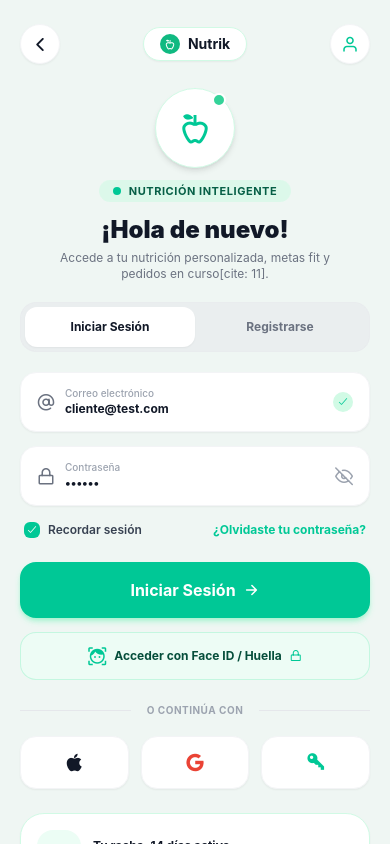
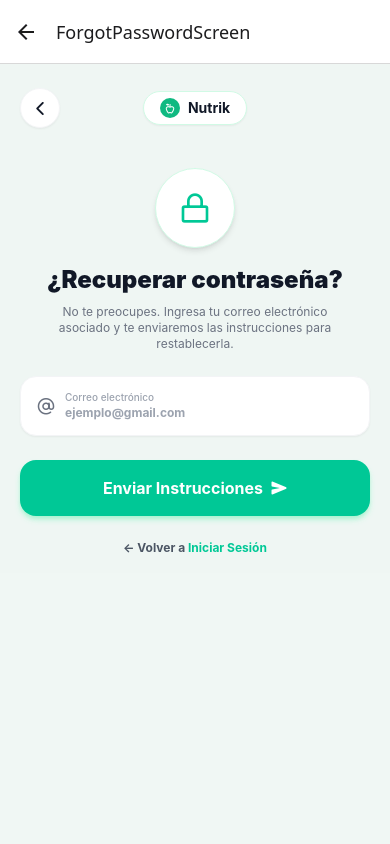
Before and after one commit to Yilmer-00/MiAppPortada, a React Native app: screen /ForgotPasswordScreen in a window 390 px wide. Built offline with nearby package versions, Linux system fonts and the light colour scheme.

Commit message:
se entrega actualizacion de Inicio y registro

```diff
--- a/src/Navigation/AuthNavigator.jsx
+++ b/src/Navigation/AuthNavigator.jsx
@@ -3,7 +3,7 @@
 
 import LoginScreen from "../screens/auth/LoadingScreen";
 import RegisterScreen from "../screens/auth/RegisterScreen";
-
+import ForgotPasswordScreen from '../screens/auth/ForgotPasswordScreen';
 const Stack = createNativeStackNavigator();
 
 const AuthNavigator = () => {
@@ -26,6 +26,7 @@
                     title: "Crear cuenta",
                 }}
             />
+            <Stack.Screen name="ForgotPasswordScreen" component={ForgotPasswordScreen} />
 
         </Stack.Navigator>
     );
--- a/src/context/AuthContext.jsx
+++ b/src/context/AuthContext.jsx
@@ -10,7 +10,7 @@
 
         // USUARIO CLIENTE DE PRUEBA
         if (
-            email === "cliente@test.com" &&
+            email === "cliente@gmail.com" &&
             password === "123456"
         ) {
             setUser({
@@ -27,7 +27,7 @@
 
         // USUARIO VENDEDOR DE PRUEBA
         if (
-            email === "vendedor@test.com" &&
+            email === "vendedor@gmail.com" &&
             password === "123456"
         ) {
             setUser({
--- a/src/screens/auth/ForgotPasswordScreen.jsx
+++ b/src/screens/auth/ForgotPasswordScreen.jsx
@@ -0,0 +1,142 @@
+import React, { useState } from 'react';
+import {
+    View,
+    Text,
+    TextInput,
+    ScrollView,
+    TouchableOpacity,
+    Alert,
+    Modal
+} from 'react-native';
+import { Ionicons, Feather, MaterialCommunityIcons } from '@expo/vector-icons';
+
+export default function ForgotPasswordScreen({ navigation }) {
+    const [email, setEmail] = useState('');
+    const [modalVisible, setModalVisible] = useState(false); // Estado para la ventana emergente
+
+    const handleResetPassword = () => {
+        if (!email) {
+            Alert.alert('Atención', 'Por favor ingresa tu correo electrónico.');
+            return;
+        }
+
+        // Aquí iría tu lógica de envío (API)
+        // Mostramos la ventana emergente
+        setModalVisible(true);
+    };
+
+    return (
+        <ScrollView className="flex-1 bg-gradient-to-b bg-emerald-50/40 px-5 pt-6" showsVerticalScrollIndicator={false}>
+
+            {/* 1. CABECERA SUPERIOR */}
+            <View className="flex-row justify-between items-center mb-6">
+                <TouchableOpacity
+                    onPress={() => navigation.goBack()}
+                    className="w-10 h-10 bg-white rounded-full items-center justify-center shadow-sm border border-gray-100"
+                >
+                    <Ionicons name="chevron-back" size={20} color="#111827" />
+                </TouchableOpacity>
+
+                <View className="flex-row items-center bg-white px-4 py-1.5 rounded-full shadow-sm border border-emerald-100">
+                    <View className="w-5 h-5 bg-emerald-500 rounded-full items-center justify-center mr-2">
+                        <MaterialCommunityIcons name="food-apple-outline" size={12} color="white" />
+                    </View>
+                    <Text className="text-sm font-bold text-gray-900">Nutrik</Text>
+                </View>
+
+                <View className="w-10 h-10" />
+            </View>
+
+            {/* 2. ICONO CENTRAL Y TEXTOS */}
+            <View className="items-center mb-6 mt-4">
+                <View className="w-20 h-20 bg-white rounded-full items-center justify-center shadow-md border border-emerald-100 mb-4">
+                    <Feather name="lock" size={32} color="#00C896" />
+                </View>
+
+                <Text className="text-2xl font-black text-gray-900 text-center mb-2">¿Recuperar contraseña?</Text>
+                <Text className="text-xs text-gray-500 text-center px-6 leading-4">
+                    No te preocupes. Ingresa tu correo electrónico asociado y te enviaremos las instrucciones para restablecerla.
+                </Text>
+            </View>
+
+            {/* 3. CAMPO DE CORREO */}
+            <View className="space-y-3.5 mb-6">
+                <View className="bg-white rounded-2xl px-4 py-3.5 shadow-sm border border-gray-100 flex-row items-center justify-between">
+                    <View className="flex-row items-center flex-1">
+                        <Feather name="at-sign" size={18} color="#6B7280" style={{ marginRight: 10 }} />
+                        <View className="flex-1">
+                            <Text className="text-[10px] text-gray-400 font-medium">Correo electrónico</Text>
+                            <TextInput
+                                className="text-xs font-bold text-gray-900 mt-0.5 p-0"
+                                placeholder="ejemplo@gmail.com"
+                                placeholderTextColor="#9CA3AF"
+                                value={email}
+                                onChangeText={setEmail}
+                                keyboardType="email-address"
+                                autoCapitalize="none"
+                            />
+                        </View>
+                    </View>
+                </View>
+            </View>
+
+            {/* 4. BOTÓN DE ENVIAR */}
+            <TouchableOpacity
+                onPress={handleResetPassword}
+                className="bg-[#00C896] rounded-2xl py-4 flex-row justify-center items-center shadow-md shadow-emerald-200 mb-4"
+            >
+                <Text className="text-white font-bold text-base mr-2">Enviar Instrucciones</Text>
+                <Ionicons name="send" size={16} color="white" />
+            </TouchableOpacity>
+
+            {/* 5. VOLVER AL LOGIN */}
+            <TouchableOpacity
+                onPress={() => navigation.goBack()}
+                className="items-center py-2 mb-10"
+            >
+                <Text className="text-xs font-bold text-gray-600">
+                    ← Volver a <Text className="text-[#00C896]">Iniciar Sesión</Text>
+                </Text>
+            </TouchableOpacity>
+
+            {/* ==========================================================
+            VENTANA EMERGENTE (MODAL) DE ÉXITO
+          ========================================================== */}
+            <Modal
+                animationType="fade"
+                transparent={true}
+                visible={modalVisible}
+                onRequestClose={() => setModalVisible(false)}
+            >
+                <View className="flex-1 bg-black/50 justify-center items-center px-6">
+                    <View className="bg-white w-full rounded-3xl p-6 items-center shadow-xl border border-emerald-100">
+
+                        {/* Ícono de éxito con toque Nutrik */}
+                        <View className="w-16 h-16 bg-emerald-100 rounded-full items-center justify-center mb-4">
+                            <Ionicons name="checkmark-sharp" size={32} color="#00C896" />
+                        </View>
+
+                        <Text className="text-lg font-black text-gray-900 text-center mb-1">¡Verifica tu correo!</Text>
+
+                        <Text className="text-xs text-gray-500 text-center leading-5 mb-6 px-2">
+                            Se han enviado las instrucciones de recuperación a <Text className="font-bold text-gray-800">{email}</Text>. Revisa tu bandeja de entrada o spam.
+                        </Text>
+
+                        {/* Botón para cerrar y volver al login */}
+                        <TouchableOpacity
+                            onPress={() => {
+                                setModalVisible(false);
+                                navigation.goBack(); // Regresa automáticamente al Login
+                            }}
+                            className="bg-[#00C896] w-full rounded-2xl py-3.5 items-center shadow-md shadow-emerald-200"
+                        >
+                            <Text className="text-white font-bold text-sm">Entendido (Nutrik)</Text>
+                        </TouchableOpacity>
+
+                    </View>
+                </View>
+            </Modal>
+
+        </ScrollView>
+    );
+}
--- a/src/screens/auth/LoadingScreen.jsx
+++ b/src/screens/auth/LoadingScreen.jsx
@@ -4,7 +4,8 @@
   Text,
   TextInput,
   ScrollView,
-  TouchableOpacity
+  TouchableOpacity,
+  Image
 } from 'react-native';
 import { Ionicons, MaterialCommunityIcons, Feather } from '@expo/vector-icons';
 import { AuthContext } from "../../context/AuthContext";
@@ -13,7 +14,7 @@
 export default function LoginScreen({ navigation }) {
   const { login } = useContext(AuthContext);
 
-  const [email, setEmail] = useState('cliente@test.com');
+  const [email, setEmail] = useState('@gmail.com');
   const [password, setPassword] = useState('123456');
 
   const [rememberMe, setRememberMe] = useState(true);
@@ -39,29 +40,33 @@
           <Ionicons name="chevron-back" size={20} color="#111827" />
         </TouchableOpacity>
 
-        {/* Logo superior con texto Nutrik[cite: 11] */}
-        <View className="flex-row items-center bg-white px-4 py-1.5 rounded-full shadow-sm border border-emerald-100">
-          <View className="w-5 h-5 bg-emerald-500 rounded-full items-center justify-center mr-2">
-            <MaterialCommunityIcons name="food-apple-outline" size={12} color="white" />
-          </View>
-          <Text className="text-sm font-bold text-gray-900">Nutrik</Text>
-        </View>
+        {/* Espacio vacío para equilibrar el diseño o puedes quitar este View */}
+        <View />
 
         <TouchableOpacity
           onPress={() => navigation.navigate('ProfileScreen')}
           className="w-10 h-10 bg-white rounded-full items-center justify-center shadow-sm border border-gray-100"
         >
-          <Feather name="user" size={18} color="#00C896" />
+          <Feather name="user" size={18} color="#034600" />
         </TouchableOpacity>
       </View>
 
       {/* 2. ICONO CENTRAL Y BIENVENIDA */}
       <View className="items-center mb-5">
-        <View className="w-20 h-20 bg-white rounded-full items-center justify-center shadow-md border border-emerald-100 mb-3">
-          <MaterialCommunityIcons name="food-apple-outline" size={36} color="#00C896" />
-          <View className="absolute top-1 right-2 w-3.5 h-3.5 bg-emerald-400 rounded-full border-2 border-white" />
+
+        {/* Contenedor del Logo Central */}
+        <View className="w-40 h-40 bg-white rounded-3xl items-center justify-center shadow-md border border-gray-100 mb-3 p-2">
+          <Image
+            source={require('../../../assets/nutrick.png')}
+            style={{
+              width: '100%',
+              height: '100%',
+              resizeMode: 'contain'
+            }}
+          />
         </View>
 
+        {/* Badge de Nutrición Inteligente */}
         <View className="bg-emerald-100/60 px-3.5 py-1 rounded-full flex-row items-center mb-3">
           <View className="w-2 h-2 rounded-full bg-[#00C896] mr-2" />
           <Text className="text-[11px] font-bold text-emerald-800 tracking-wider">NUTRICIÓN INTELIGENTE</Text>
@@ -69,10 +74,9 @@
 
         <Text className="text-2xl font-black text-gray-900 text-center mb-1">¡Hola de nuevo!</Text>
         <Text className="text-xs text-gray-500 text-center px-6 leading-4">
-          Accede a tu nutrición personalizada, metas fit y pedidos en curso[cite: 11].
+          Accede a tu nutrición personalizada, metas fit y pedidos en curso.
         </Text>
       </View>
-
       {/* 3. PESTAÑAS (INICIAR SESIÓN / REGISTRARSE)[cite: 11] */}
       <View className="flex-row bg-gray-200/50 p-1 rounded-2xl mb-5 border border-gray-200/40">
         <TouchableOpacity className="flex-1 py-3 rounded-xl bg-white shadow-sm items-center justify-center">
@@ -157,14 +161,14 @@
       </TouchableOpacity>
 
       {/* 7. ACCESO BIOMÉTRICO[cite: 11] */}
-      <TouchableOpacity
+      {/* <TouchableOpacity
         onPress={() => navigation.navigate('BiometricLoginScreen')}
         className="bg-emerald-50/80 border border-emerald-200/60 rounded-2xl py-3.5 flex-row justify-center items-center mb-6"
       >
         <MaterialCommunityIcons name="face-recognition" size={18} color="#00C896" style={{ marginRight: 8 }} />
         <Text className="text-xs font-bold text-emerald-900 mr-2">Acceder con Face ID / Huella</Text>
         <Feather name="lock" size={12} color="#00C896" />
-      </TouchableOpacity>
+      </TouchableOpacity> */}
 
       {/* 8. SEPARADOR SOCIAL[cite: 11] */}
       <View className="flex-row items-center mb-5">
@@ -225,6 +229,6 @@
         <Text className="text-[10px] text-gray-400">Nutrik Health & Fitness Ecosystem © 2025</Text>
       </View>
 
-    </ScrollView>
+    </ScrollView >
   );
 }
--- a/src/screens/auth/RegisterScreen.jsx
+++ b/src/screens/auth/RegisterScreen.jsx
@@ -13,12 +13,26 @@
     const navigation = useNavigation(); // Hook de navegación para configurar las rutas
 
     // Estados interactivos para el formulario de registro
-    const [nombre, setNombre] = useState('Sofía Valenzuela');
-    const [email, setEmail] = useState('sofia@nutrik.com');
-    const [password, setPassword] = useState('••••••••••••');
+    const [nombre, setNombre] = useState('Johsman Chango');
+    const [email, setEmail] = useState('johsmanCh@nutrik.com');
+    const [password, setPassword] = useState('');
     const [selectedGoal, setSelectedGoal] = useState('saludable'); // 'fitness', 'saludable', 'keto'
     const [acceptTerms, setAcceptTerms] = useState(true);
     const [showPassword, setShowPassword] = useState(false);
+
+
+    const hasLength = password.length >= 8;
+    const hasNumber = /\d/.test(password);
+    const hasUpperCase = /[A-Z]/.test(password);
+
+    const metCount = [hasLength, hasNumber, hasUpperCase].filter(Boolean).length;
+
+    const getProgressBarWidth = () => {
+        if (metCount === 1) return 'w-1/3';
+        if (metCount === 2) return 'w-2/3';
+        if (metCount >= 3) return 'w-full';
+        return 'w-0';
+    };
 
     return (
         <ScrollView className="flex-1 bg-gradient-to-b bg-emerald-50/40 px-5 pt-6" showsVerticalScrollIndicator={false}>
@@ -51,7 +65,7 @@
             {/* 2. PESTAÑAS (INICIAR SESIÓN / REGISTRARSE)[cite: 12] */}
             <View className="flex-row bg-gray-200/50 p-1 rounded-2xl mb-5 border border-gray-200/40">
                 <TouchableOpacity
-                    onPress={() => navigation.navigate('LoginScreen')} // <--- Ruta para cambiar a Iniciar Sesión
+                    onPress={() => navigation.navigate('Login')} // <--- Ruta para cambiar a Iniciar Sesión
                     className="flex-1 py-3 rounded-xl items-center justify-center"
                 >
                     <Text className="text-xs font-bold text-gray-500">Iniciar Sesión</Text>
@@ -124,7 +138,7 @@
                 </View>
 
                 {/* Contraseña Segura */}
-                <View className="bg-white rounded-2xl px-4 py-3.5 shadow-sm border border-gray-100">
+                <View className="bg-white rounded-2xl px-4 py-3.5 shadow-sm border border-gray-100 mb-4">
                     <View className="flex-row justify-between items-center mb-1">
                         <Text className="text-[10px] font-bold text-gray-400 tracking-wider">CONTRASEÑA SEGURA</Text>
                         <Text className="text-[10px] text-gray-400">Ingresa una clave</Text>
@@ -138,6 +152,8 @@
                                 value={password}
                                 onChangeText={setPassword}
                                 secureTextEntry={!showPassword}
+                                placeholder="Mínimo 8 caracteres"
+                                placeholderTextColor="#9CA3AF"
                             />
                         </View>
                         <TouchableOpacity onPress={() => setShowPassword(!showPassword)}>
@@ -145,30 +161,58 @@
                         </TouchableOpacity>
                     </View>
 
-                    {/* Barra de requisitos y checklist */}
+                    {/* Barra de progreso dinámica */}
                     <View className="h-1 bg-gray-100 rounded-full my-2 overflow-hidden flex-row">
-                        <View className="bg-[#00C896] w-3/4 h-full" />
+                        <View className={`bg-[#00C896] h-full transition-all duration-300 ${getProgressBarWidth()}`} />
                     </View>
 
+                    {/* Checklist interactivo */}
                     <View className="flex-row justify-between pt-1">
+
+                        {/* Requisito 1: 8+ caracteres */}
                         <View className="flex-row items-center">
-                            <Ionicons name="checkmark-circle" size={12} color="#00C896" style={{ marginRight: 2 }} />
-                            <Text className="text-[10px] text-gray-500">8+ caracteres</Text>
+                            <Ionicons
+                                name={hasLength ? "checkmark-circle" : "ellipse-outline"}
+                                size={12}
+                                color={hasLength ? "#00C896" : "#9CA3AF"}
+                                style={{ marginRight: 2 }}
+                            />
+                            <Text className={`text-[10px] ${hasLength ? "text-emerald-700 font-semibold" : "text-gray-400"}`}>
+                                8+ caracteres
+                            </Text>
                         </View>
+
+                        {/* Requisito 2: Un número */}
                         <View className="flex-row items-center">
-                            <Ionicons name="checkmark-circle" size={12} color="#00C896" style={{ marginRight: 2 }} />
-                            <Text className="text-[10px] text-gray-500">Un número</Text>
+                            <Ionicons
+                                name={hasNumber ? "checkmark-circle" : "ellipse-outline"}
+                                size={12}
+                                color={hasNumber ? "#00C896" : "#9CA3AF"}
+                                style={{ marginRight: 2 }}
+                            />
+                            <Text className={`text-[10px] ${hasNumber ? "text-emerald-700 font-semibold" : "text-gray-400"}`}>
+                                Un número
+                            </Text>
                         </View>
+
+                        {/* Requisito 3: Mayúscula */}
                         <View className="flex-row items-center">
-                            <Ionicons name="checkmark-circle" size={12} color="#00C896" style={{ marginRight: 2 }} />
-                            <Text className="text-[10px] text-gray-500">Mayúscula</Text>
+                            <Ionicons
+                                name={hasUpperCase ? "checkmark-circle" : "ellipse-outline"}
+                                size={12}
+                                color={hasUpperCase ? "#00C896" : "#9CA3AF"}
+                                style={{ marginRight: 2 }}
+                            />
+                            <Text className={`text-[10px] ${hasUpperCase ? "text-emerald-700 font-semibold" : "text-gray-400"}`}>
+                                Mayúscula
+                            </Text>
+                        </View>
+
                     </View>
                 </View>
             </View>
 
-            </View>
-
-            {/* 5. SECCIÓN: ¿CUÁL ES TU META PRINCIPAL?[cite: 12] */}
+            {/* 5. SECCIÓN: ¿CUÁL ES TU META PRINCIPAL?[cite: 12] */ }
     <View className="mb-5">
         <View className="flex-row justify-between items-center mb-3 px-1">
             <Text className="text-[10px] font-bold text-gray-400 tracking-wider">¿CUÁL ES TU META PRINCIPAL?</Text>
@@ -237,7 +281,7 @@
         </View>
     </View>
 
-            {/* 6. TÉRMINOS Y CONDICIONES[cite: 12] */}
+    {/* 6. TÉRMINOS Y CONDICIONES[cite: 12] */ }
     <View className="flex-row items-start mb-6 px-1">
         <TouchableOpacity
             onPress={() => setAcceptTerms(!acceptTerms)}
@@ -250,7 +294,7 @@
         </Text>
     </View>
 
-            {/* 7. BOTÓN PRINCIPAL: CREAR CUENTA GRATIS[cite: 12] */}
+    {/* 7. BOTÓN PRINCIPAL: CREAR CUENTA GRATIS[cite: 12] */ }
     <TouchableOpacity
         onPress={() => navigation.navigate('MainTabNavigator')} // <--- Ruta principal tras registrarse
         className="bg-[#00C896] rounded-2xl py-4 flex-row justify-center items-center shadow-md shadow-emerald-200 mb-5"
@@ -259,14 +303,14 @@
         <Text className="text-white font-bold text-base">Crear Cuenta Gratis</Text>
     </TouchableOpacity>
 
-            {/* 8. SEPARADOR SOCIAL[cite: 12] */}
+    {/* 8. SEPARADOR SOCIAL[cite: 12] */ }
     <View className="flex-row items-center mb-5">
         <View className="flex-1 h-[1px] bg-gray-200" />
         <Text className="text-[10px] font-bold text-gray-400 tracking-wider mx-4">O REGÍSTRATE CON</Text>
         <View className="flex-1 h-[1px] bg-gray-200" />
     </View>
 
-            {/* 9. BOTONES DE REGISTRO SOCIAL[cite: 12] */}
+    {/* 9. BOTONES DE REGISTRO SOCIAL[cite: 12] */ }
     <View className="flex-row gap-3 mb-6">
         <TouchableOpacity
             onPress={() => alert('Registro con Google')}
@@ -290,9 +334,9 @@
         </TouchableOpacity>
     </View>
 
-            {/* 10. ENLACE INFERIOR: YA TIENES UNA CUENTA[cite: 12] */}
+    {/* 10. ENLACE INFERIOR: YA TIENES UNA CUENTA[cite: 12] */ }
     <TouchableOpacity
-                onPress={() => navigation.navigate('LoginScreen')} // <--- Ruta para volver al login
+        onPress={() => navigation.navigate('Login')} // <--- Ruta para volver al login
         className="py-2 mb-10 items-center"
     >
         <Text className="text-xs text-gray-500">
@@ -300,6 +344,6 @@
         </Text>
     </TouchableOpacity>
 
-        </ScrollView>
+        </ScrollView >
     );
 }
```
Lines whose indentation alone changed are shown as unchanged.
